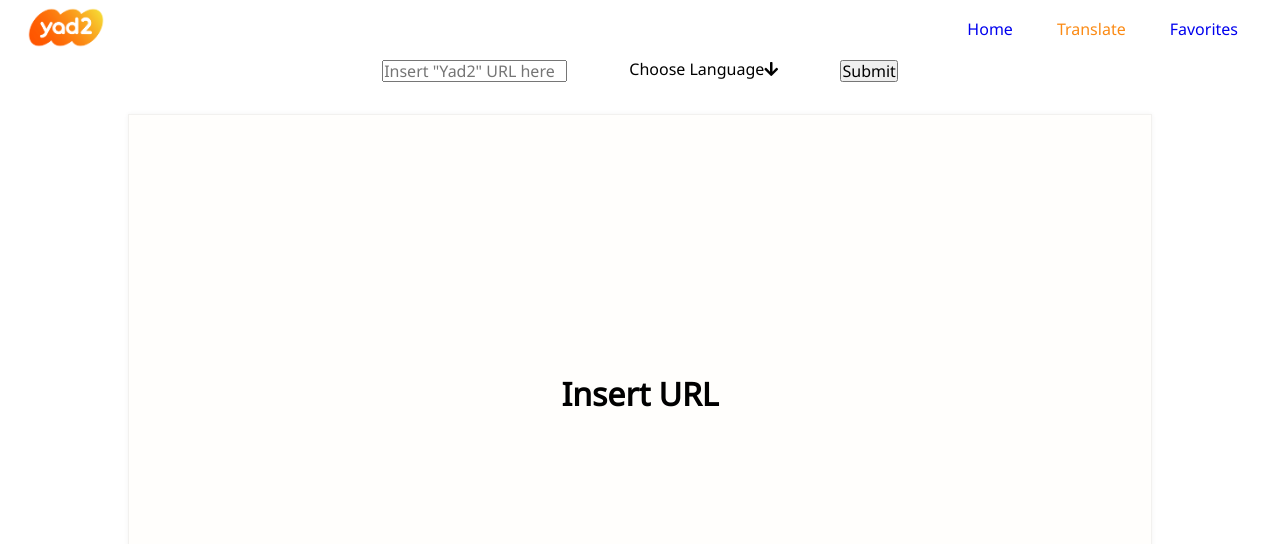
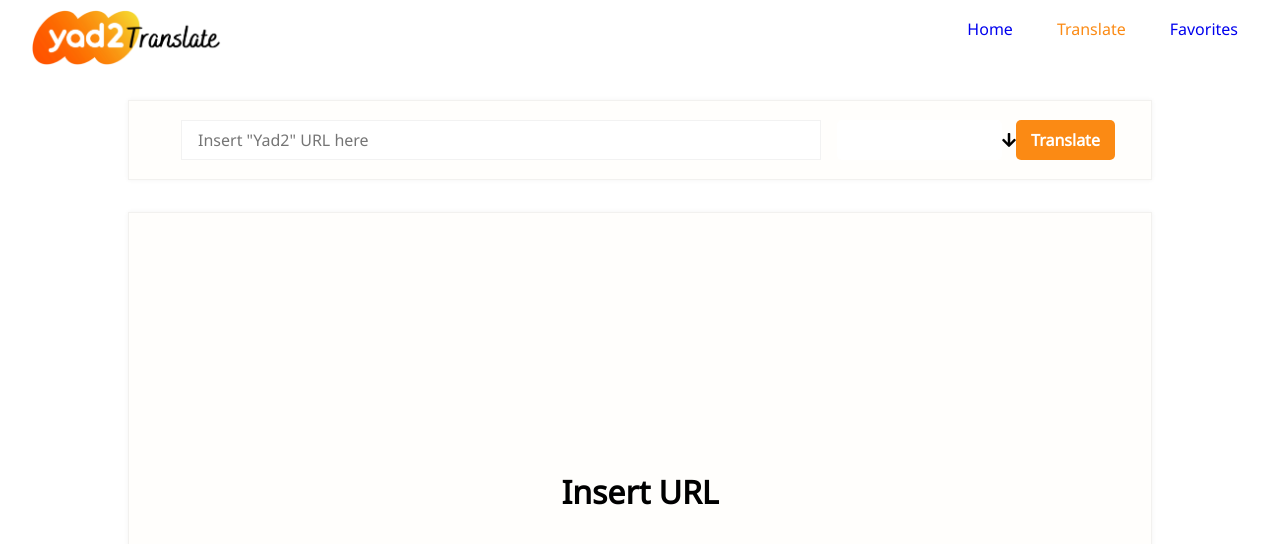
Before and after one commit to chaim-meshutafim-project-team1/our-project, a React (Create React App) app in the folder client/: page /translation in a window 1280 px wide. Shown: the top 544 px of the page. Built offline with nearby package versions, Linux system fonts and the light colour scheme.

Commit message:
added search component

```diff
--- a/client/src/components/pages/css/app.css
+++ b/client/src/components/pages/css/app.css
@@ -1,11 +1,25 @@
-@import url('https://fonts.googleapis.com/css2?family=M+PLUS+Rounded+1c&family=Noto+Sans&family=Tajawal&display=swap');
+@import url("https://fonts.googleapis.com/css2?family=M+PLUS+Rounded+1c&family=Noto+Sans&family=Tajawal&display=swap");
 
 .arabic {
-    font-family: 'Tajawal', sans-serif !important;
+  font-family: "Tajawal", sans-serif !important;
 }
 .hebrew {
-    font-family: 'M PLUS Rounded 1c', sans-serif !important;
+  font-family: "M PLUS Rounded 1c", sans-serif !important;
 }
 * {
-    font-family: 'Noto Sans', sans-serif;
+  font-family: "Noto Sans", sans-serif;
 }
+
+.container {
+  border: 1px solid rgba(0, 0, 0, 0.05);
+  margin: 0 auto;
+  margin-top: 4vh;
+  background: #ffefc510;
+  box-shadow: rgba(0, 0, 0, 0.05) 0px 0px 5px;
+  transition: box-shadow 0.3s;
+  overflow-y: auto;
+  display: flex;
+  flex-direction: column;
+  justify-content: center;
+  align-items: center;
+}
--- a/client/src/components/pages/translation.jsx
+++ b/client/src/components/pages/translation.jsx
@@ -5,6 +5,7 @@ import TextInput from '../utils/TextInput'
 import Card from '../utils/Card'
 import DropDown from '../utils/DropDown'
 import axios from 'axios'
+import Search from '../utils/Search'
 
 const Translation = () => {
 
@@ -15,10 +16,8 @@ const Translation = () => {
         setInputValue(e.target.value)
     }
 
-    const sendURL = async () => {
-        // const result = await axios.get('/api/translate', {
-        //     url: { inputValue }
-        // })
+    const sendURL = async (url) => {
+        // const result = await axios.get('/api/translate', {url});
         // console.log(result);
         // const temp = card
         // temp.push(result.data)
@@ -30,11 +29,7 @@ const Translation = () => {
 
     return (
         <div className="translation-page">
-            <div className="search-container">
-                <TextInput type="text" value={inputValue} onChange={(e) => handleChange(e)} placeholder='Insert "Yad2" URL here' />
-                <DropDown/>
-                <Button onClick={sendURL} text="Submit" />
-            </div>
+            <Search inputValue={inputValue} onChange={handleChange} sendURL={sendURL} />
             <div className="cards-container">
                 {card ?
                     <div>
--- a/client/src/components/utils/Button.jsx
+++ b/client/src/components/utils/Button.jsx
@@ -3,7 +3,7 @@ import './css/button.css';
 
 function Button({text,onClick,className}) {
   return (
-    <button className={className} onClick={onClick}>{text}</button>
+    <button className={`btn ${className}`} onClick={onClick}>{text}</button>
   )
 }
 
--- a/client/src/components/utils/Navbar.jsx
+++ b/client/src/components/utils/Navbar.jsx
@@ -1,7 +1,8 @@
 import React,{useState,useEffect} from 'react'
 import { Link,useLocation } from 'react-router-dom'
 import './css/navbar.css'
-import Logo from '../../img/yad2Logo.png'
+// import Logo from '../../img/yad2Logo.png'
+import Logo from '../../img/Translate.png';
 
 function Navbar(props) {
 
@@ -11,7 +12,6 @@ function Navbar(props) {
 
   useEffect(() => {
     const currentPath = location.pathname;
-    // console.log(currentPath);
     switch (currentPath){
       case '/':
         setSelected("home");
--- /dev/null
+++ b/client/src/components/utils/Search.jsx
@@ -0,0 +1,17 @@
+import React from 'react'
+import TextInput from './TextInput'
+import DropDown from './DropDown'
+import Button from './Button'
+import './css/search.css'
+
+function Search({inputValue,onChange,sendURL}) {
+  return (
+    <div id="search" className="container">
+      <TextInput type="text" value={inputValue} onChange={onChange} placeholder='Insert "Yad2" URL here' />
+      <DropDown/>
+      <Button className="translateBtn" onClick={sendURL} text="Translate" />
+    </div>
+  )
+}
+
+export default Search
--- a/client/src/components/utils/css/button.css
+++ b/client/src/components/utils/css/button.css
@@ -0,0 +1,15 @@
+.btn {
+  height: 5vh;
+  padding: 0 15px;
+  border: none;
+  color: white;
+  font-weight: bold;
+  background-color: #fb8a14;
+  border-radius: 5px;
+}
+
+.btn:hover {
+  box-shadow: rgba(0, 0, 0, 0.25) 0px 0px 5px;
+  color: black;
+  cursor: pointer;
+}
--- a/client/src/components/utils/css/navbar.css
+++ b/client/src/components/utils/css/navbar.css
@@ -11,10 +11,12 @@
   height: 60px;
   width: 100vw;
   padding: 0 20px;
+  margin-bottom: 40px;
 }
 
 .logo {
   height: 55px;
+  margin: 10px;
 }
 
 .navBtn {
--- /dev/null
+++ b/client/src/components/utils/css/search.css
@@ -0,0 +1,14 @@
+#search {
+  width: 80vw;
+  flex-direction: row;
+  height: 10vh;
+  padding: 1rem;
+}
+
+.input {
+  width: 50vw;
+  height: 5vh;
+  border: 1px solid rgba(0, 0, 0, 0.05);
+  padding: 1rem;
+  margin: 0 1rem;
+}
--- a/client/src/components/utils/css/textInput.css
+++ b/client/src/components/utils/css/textInput.css
@@ -0,0 +1,12 @@
+* {
+  box-sizing: border-box;
+  margin: 0;
+  padding: 0;
+  text-decoration: none;
+  outline: none;
+}
+
+/* .input {
+  width: 500px;
+  height: 40px;
+} */
```
Also changed, not shown: client/src/img/Translate.png (added).
